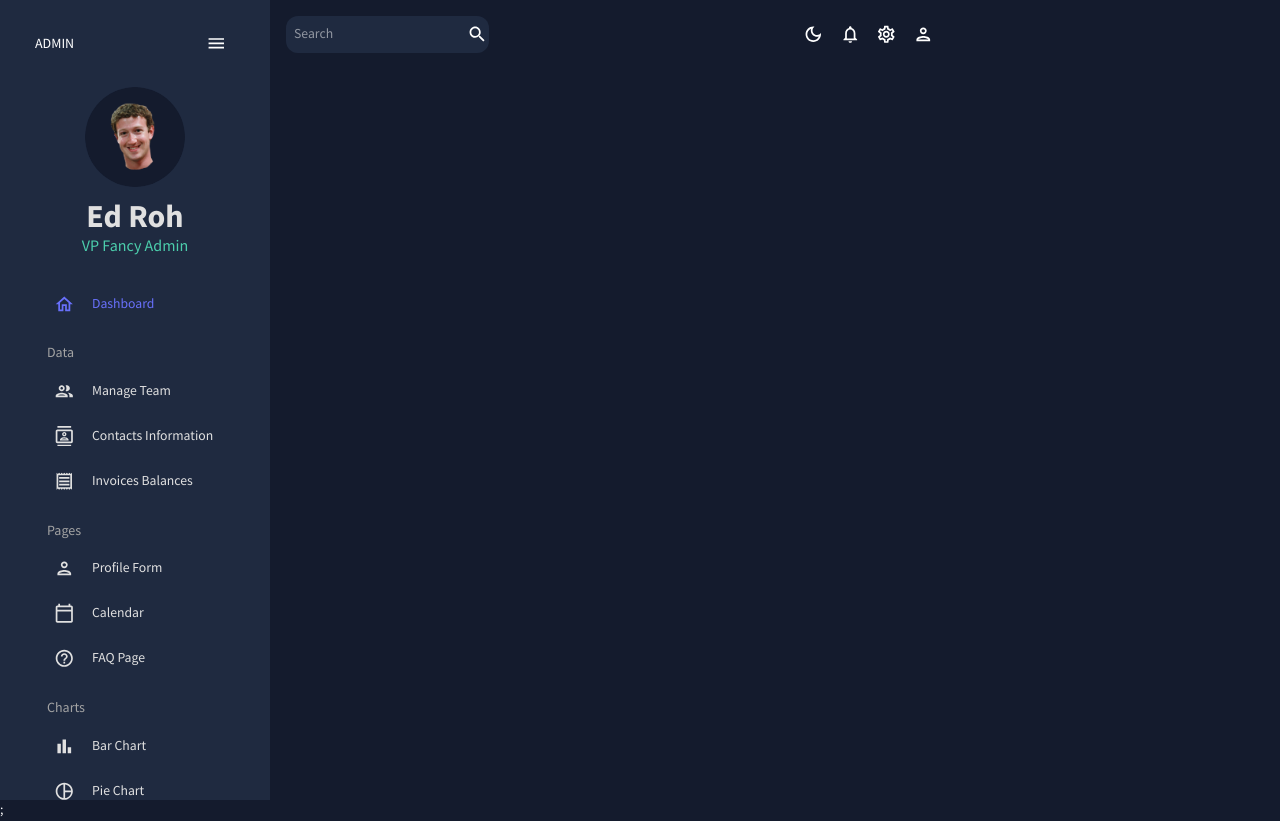
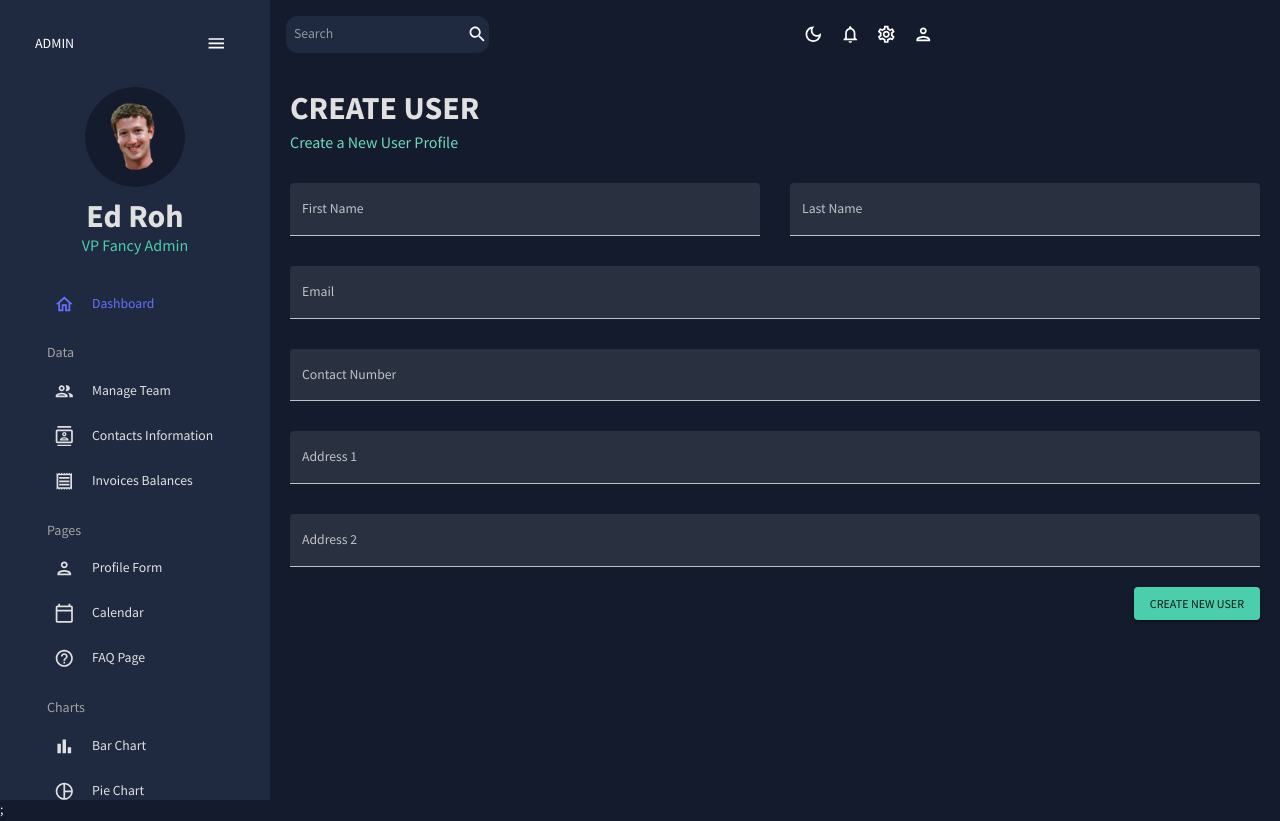
Before and after one commit to sora11023539/react-dashboard, a React (Create React App) app: page /form in a window 1280 px wide. Built offline with nearby package versions, Linux system fonts and the light colour scheme.

Commit message:
add: styling form

```diff
--- a/src/App.js
+++ b/src/App.js
@@ -7,8 +7,8 @@
 import { Team } from './scenes/team';
 import { Contacts } from './scenes/contacts';
 import { Invoices } from './scenes/invoices';
+import { Form } from './scenes/form';
 // import { Bar } from './scenes/bar';
-// import { Form } from './scenes/form';
 // import { Line } from './scenes/line';
 // import { Pie } from './scenes/pie';
 // import { FAQ } from './scenes/faq';
@@ -31,7 +31,7 @@
               <Route path="/team" element={<Team />} />
               <Route path="/contacts" element={<Contacts />} />
               <Route path="/invoices" element={<Invoices />} />
-              {/* <Route path="/form" element={<Form />} /> */}
+              <Route path="/form" element={<Form />} />
               {/* <Route path="/bar" element={<Bar />} /> */}
               {/* <Route path="/pie" element={<Pie />} /> */}
               {/* <Route path="/line" element={<Line />} /> */}
--- /dev/null
+++ b/src/scenes/form/index.jsx
@@ -0,0 +1,150 @@
+import { Box, Button, TextField } from '@mui/material';
+import { useMediaQuery } from '@mui/system';
+import { Formik } from 'formik';
+import { Header } from '../../components/Header';
+import * as yup from 'yup';
+
+const initialValues = {
+  firstName: '',
+  lastName: '',
+  name: '',
+  email: '',
+  contact: '',
+  address1: '',
+  address2: '',
+};
+
+const phoneRegExp =
+  /^((\+[1-9]{1,4}[ -]?)|(\([0-9]{2,3}\)[ -]?)|([0-9]{2,4})[ -]?)*?[0-9]{3,4}[ -]?[0-9]{3,4}$/;
+
+const validationSchema = yup.object().shape({
+  firstName: yup.string().required('First Name is required'),
+  lastName: yup.string().required('Last Name is required'),
+  name: yup.string().required('Name is required'),
+  email: yup.string().email('Invalid email').required('Email is required'),
+  contact: yup
+    .string()
+    .matches(phoneRegExp, 'Phone number is not valid')
+    .required('Contact is required'),
+  address1: yup.string().required('Address is required'),
+  address2: yup.string().required('Address is required'),
+});
+
+export const Form = () => {
+  const isNonMobile = useMediaQuery('(min-width:600px)');
+
+  const handleFormSubmit = (values) => {
+    console.log(values);
+  };
+
+  return (
+    <Box m="20px">
+      <Header title="CREATE USER" subTitle="Create a New User Profile" />
+
+      <Formik
+        initialValues={initialValues}
+        onSubmit={handleFormSubmit}
+        validationSchema={validationSchema}
+      >
+        {({ values, errors, touched, handleChange, handleBlur, handleSubmit }) => {
+          return (
+            <form onSubmit={handleSubmit}>
+              <Box
+                display="grid"
+                gap="30px"
+                gridTemplateColumns="repeat(4, minmax(0, 1fr))"
+                sx={{
+                  '& > div': { gridColumn: isNonMobile ? undefined : 'span 4' },
+                }}
+              >
+                <TextField
+                  fullWidth
+                  variant="filled"
+                  type="text"
+                  label="First Name"
+                  onBlur={handleBlur}
+                  onChange={handleChange}
+                  value={values.firstName}
+                  name="firstName"
+                  error={!!touched.firstName && !!errors.firstName}
+                  helperText={touched.firstName && errors.firstName}
+                  sx={{ gridColumn: 'span 2' }}
+                />
+                <TextField
+                  fullWidth
+                  variant="filled"
+                  type="text"
+                  label="Last Name"
+                  onBlur={handleBlur}
+                  onChange={handleChange}
+                  value={values.lastName}
+                  name="lastName"
+                  error={!!touched.lastName && !!errors.lastName}
+                  helperText={touched.lastName && errors.lastName}
+                  sx={{ gridColumn: 'span 2' }}
+                />
+                <TextField
+                  fullWidth
+                  variant="filled"
+                  type="text"
+                  label="Email"
+                  onBlur={handleBlur}
+                  onChange={handleChange}
+                  value={values.email}
+                  name="email"
+                  error={!!touched.email && !!errors.email}
+                  helperText={touched.email && errors.email}
+                  sx={{ gridColumn: 'span 4' }}
+                />
+                <TextField
+                  fullWidth
+                  variant="filled"
+                  type="text"
+                  label="Contact Number"
+                  onBlur={handleBlur}
+                  onChange={handleChange}
+                  value={values.contact}
+                  name="contact"
+                  error={!!touched.contact && !!errors.contact}
+                  helperText={touched.contact && errors.contact}
+                  sx={{ gridColumn: 'span 4' }}
+                />
+                <TextField
+                  fullWidth
+                  variant="filled"
+                  type="text"
+                  label="Address 1"
+                  onBlur={handleBlur}
+                  onChange={handleChange}
+                  value={values.address1}
+                  name="address1"
+                  error={!!touched.address1 && !!errors.address1}
+                  helperText={touched.address1 && errors.address1}
+                  sx={{ gridColumn: 'span 4' }}
+                />
+                <TextField
+                  fullWidth
+                  variant="filled"
+                  type="text"
+                  label="Address 2"
+                  onBlur={handleBlur}
+                  onChange={handleChange}
+                  value={values.address2}
+                  name="address2"
+                  error={!!touched.address2 && !!errors.address2}
+                  helperText={touched.address2 && errors.address2}
+                  sx={{ gridColumn: 'span 4' }}
+                />
+              </Box>
+              <Box display="flex" justifyContent="end" mt="20px">
+                <Button type="submit" color="secondary" variant="contained">
+                  Create New User
+                </Button>
+              </Box>
+            </form>
+          );
+        }}
+      </Formik>
+    </Box>
+  );
+};
```
